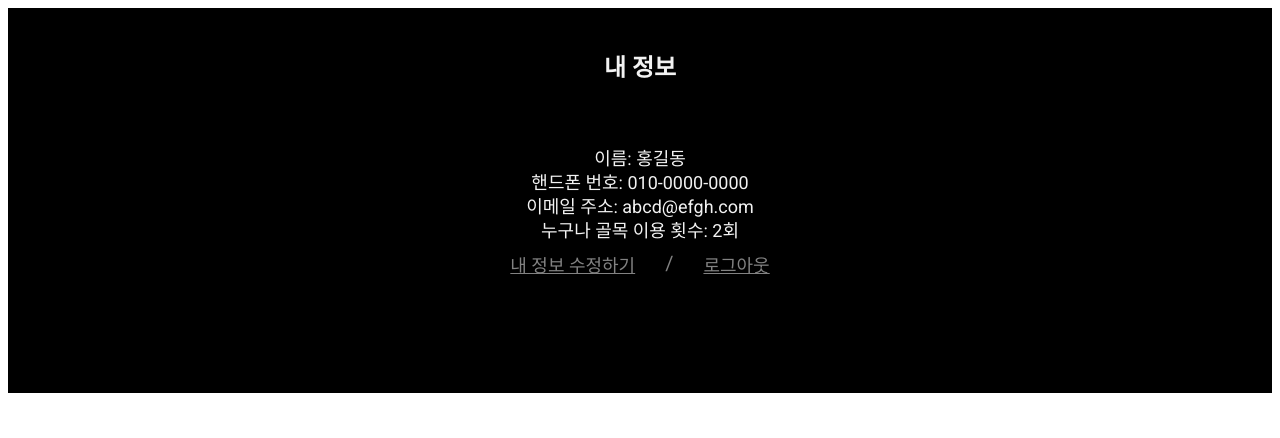
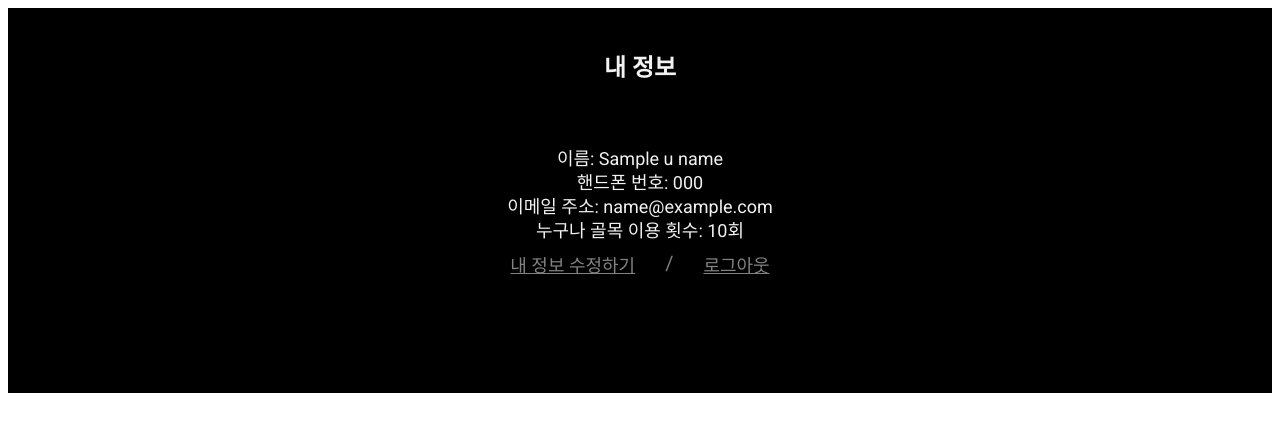
Before and after one commit to moonk1212/modutable, a Node server app: template views/mypage.ejs in a window 1280 px wide. Shown: the top 438 px of the page. Run offline with Node 20, Linux system fonts and the light colour scheme; the template is opened without the code that fills it: most values are stand-ins (such as "Sample title", 1, 10 or a date in 2020); some libraries are stand-ins or nearby versions.

Commit message:
mypage added

```diff
--- a/package.json
+++ b/package.json
@@ -6,6 +6,7 @@
     "start": "node ./bin/www"
   },
   "dependencies": {
+    "body-parser": "^1.19.0",
     "cookie-parser": "~1.4.4",
     "debug": "~2.6.9",
     "ejs": "^3.1.3",
@@ -14,7 +15,7 @@
     "http-errors": "~1.6.3",
     "morgan": "~1.9.1",
     "mysql": "^2.18.1",
-    "pug": "2.0.0-beta11",
+    "nvm": "0.0.4",
     "semantic-ui": "^2.4.2"
   }
 }
--- a/views/mainpage.ejs
+++ b/views/mainpage.ejs
@@ -18,7 +18,7 @@
 
     <div id="head_menu" class="ui fixed menu">
         <a id="menu_button" class="ui open button"></a>
-        <a class=""><img id="nute_logo" src="" alt="Nuguna Table logo"></a>
+        <a class=""><img id="nute_logo" src="../img/nuguna_logo.png" alt="Nuguna Table logo"></a>
         <a id="mypage" href="/mypage">나의 골목</a>
     </div>
     <div class="pusher">
--- a/views/mypage.ejs
+++ b/views/mypage.ejs
@@ -21,10 +21,10 @@
             </h1>
         </div>
         <div class="ui list info_list"style="font-size: 1.8rem">
-            <div class="item">이름: 홍길동</div>
-            <div class="item">핸드폰 번호: 010-0000-0000</div>
-            <div class="item">이메일 주소: abcd@efgh.com</div>
-            <div class="item">누구나 골목 이용 횟수: 2회</div>
+            <div class="item">이름: <%=uName%></div>
+            <div class="item">핸드폰 번호: <%=uPhone%></div>
+            <div class="item">이메일 주소: <%=uEmail%></div>
+            <div class="item">누구나 골목 이용 횟수: <%=uTotal%>회</div>
         </div>
         <div class="ui list info_button">
             <div class="item">
```
Also changed, not shown: routes/index.js (+38 -6 lines), img/nuguna_logo.png (added).
